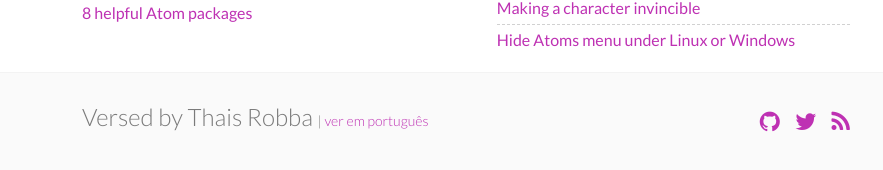
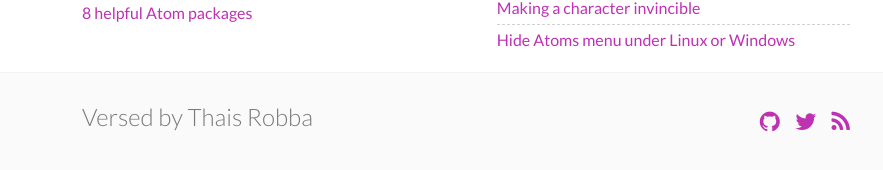
Before and after one commit to ThaisRobba/invrse, a Jekyll site: the page built from index.html, in a window 1280 px wide. Shown: the part 957-1127 px from the top of the page, without its empty margins (174-1057 px from the left). Built offline with Jekyll 4.4.1, drawn with Linux system fonts in a browser that asks for light colours; nearby versions of some CDN libraries.

Commit message:
Update footer.html

```diff
--- a/_includes/footer.html
+++ b/_includes/footer.html
@@ -1,7 +1,7 @@
 <footer class="footer">
     <div class="p2 wrap">
         <div class="measure mt1 center">
-            <div class="float-left-footer">Versed by Thais Robba <small>| <a href="http://invrse.com.br">ver em português</a></small>
+            <div class="float-left-footer">Versed by Thais Robba <small></small>
             </div>
             <div class="float-right-footer">
 
```
